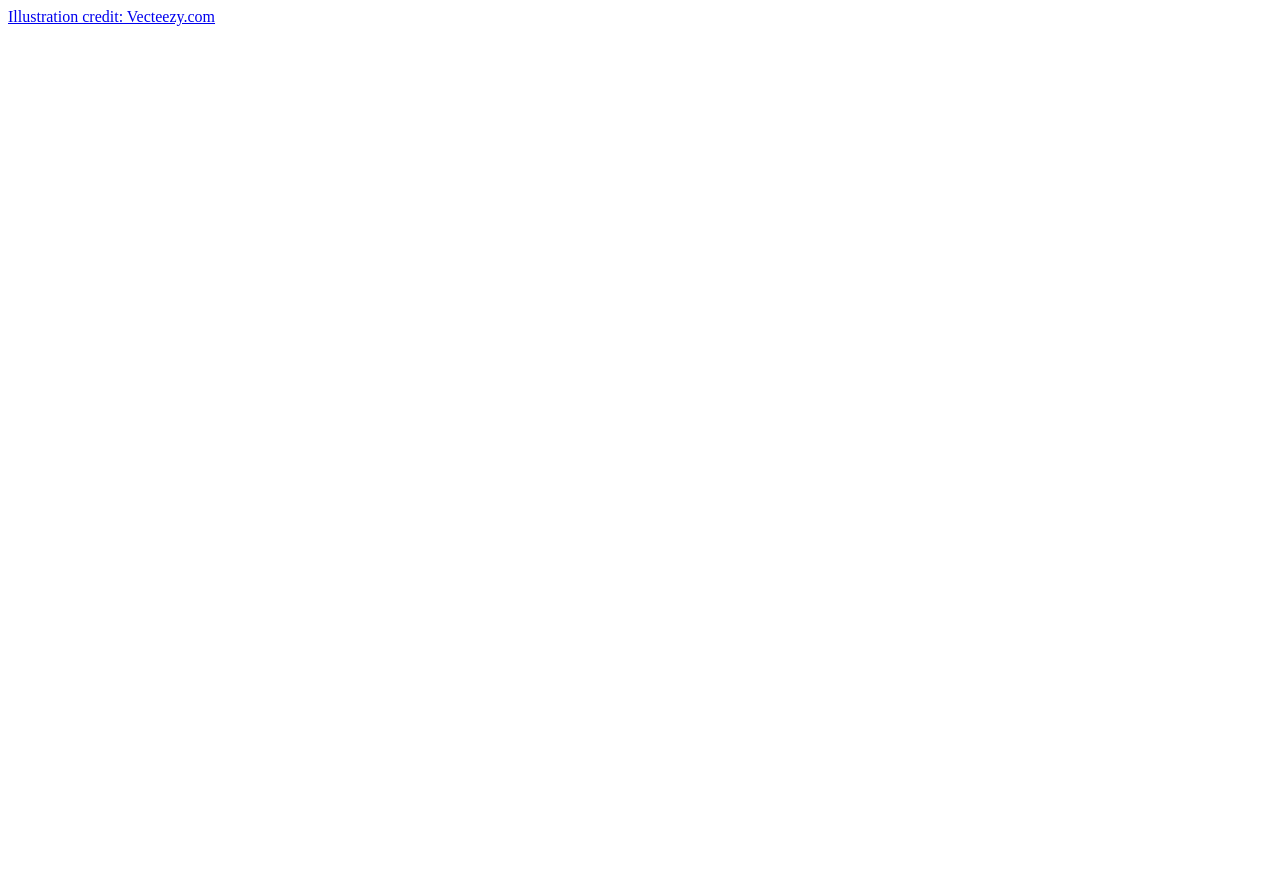
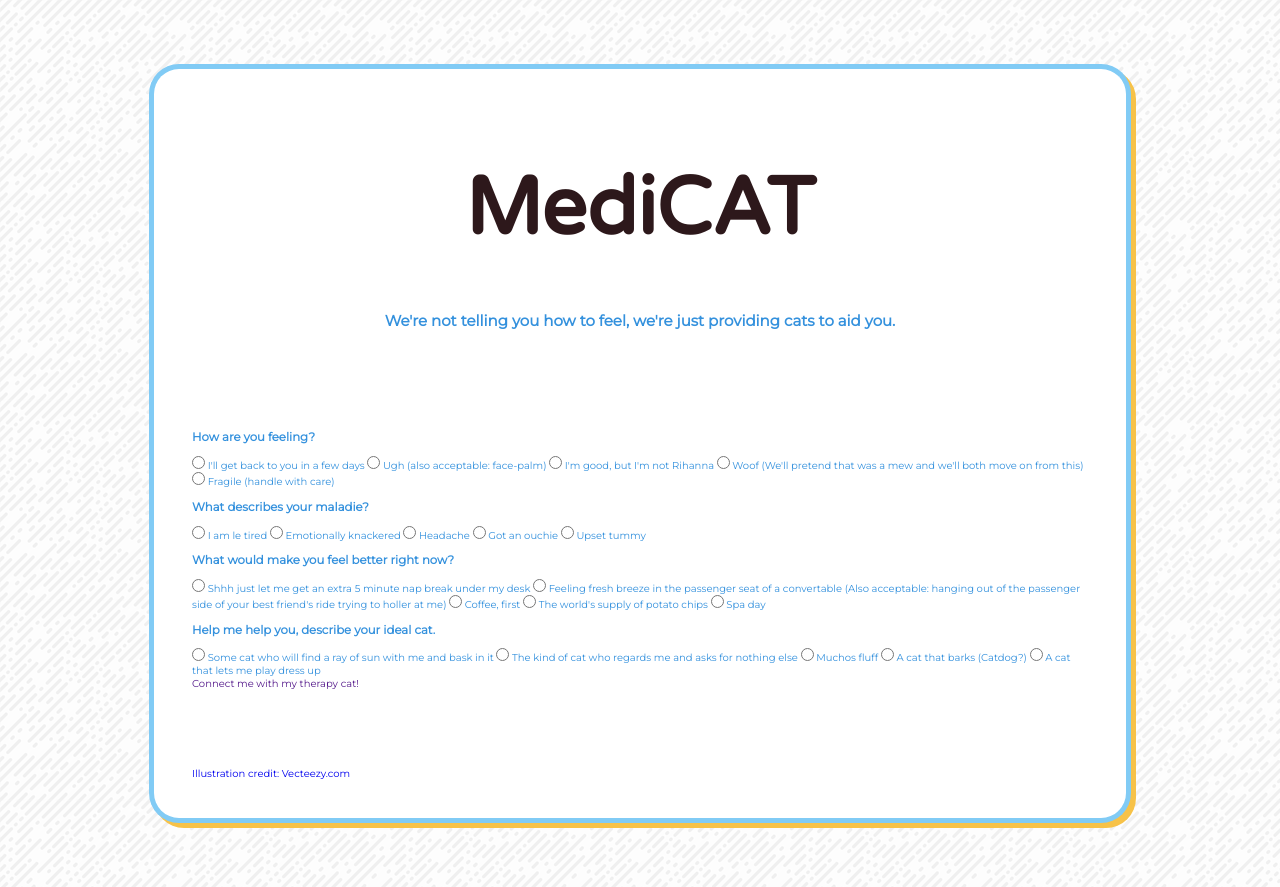
Before and after one commit to caropi/medicat, a plain HTML site: page index.html in a window 1280 px wide. Before the commit the page ends 800 px from the top, so only its background shows below. Drawn offline with nearby package versions, Linux system fonts and the light colour scheme.

Commit message:
Added more styling files, images, and filled most of the HTML

```diff
--- a/index.html
+++ b/index.html
@@ -4,9 +4,110 @@
     <meta charset="UTF-8">
     <meta name="viewport" content="width=device-width, initial-scale=1.0">
     <meta http-equiv="X-UA-Compatible" content="ie=edge">
-    <title>Medicat</title>
+    <title>MediCAT</title>
+    <link href="https://fonts.googleapis.com/css?family=Montserrat|Varela+Round" rel="stylesheet">
+    <link rel="stylesheet" href="https://use.fontawesome.com/releases/v5.0.10/css/all.css" integrity="sha384-+d0P83n9kaQMCwj8F4RJB66tzIwOKmrdb46+porD/OvrJ+37WqIM7UoBtwHO6Nlg"
+        crossorigin="anonymous">
+    <link rel="stylesheet" href="styles/styles.css">
 </head>
 <body>
-    <a rel="nofollow" target="_blank" href="https://www.vecteezy.com">Illustration credit: Vecteezy.com</a>
+    <header class="wrapper">
+        <h1>MediCAT</h1>
+        <div class="divider"></div>
+        <h2>We're not telling you how to feel, we're just providing cats to aid you.</h2>
+    </header>
+    <main class="wrapper">
+        <form action="">
+
+            <div class="question1">
+                <h3>How are you feeling?</h3>
+
+                <input type="radio" id="" name="question1" value="">
+                <label for="question1">I'll get back to you in a few days</label>
+
+                <input type="radio" id="" name="question1" value="">
+                <label for="question1">Ugh (also acceptable: face-palm)</label>
+
+                <input type="radio" id="" name="question1" value="">
+                <label for="question1">I'm good, but I'm not Rihanna</label>
+
+                <input type="radio" id="" name="question1" value="">
+                <label for="question1">Woof (We'll pretend that was a mew and we'll both move on from this)</label>
+
+                <input type="radio" id="" name="question1" value="">
+                <label for="question1">Fragile (handle with care)</label>
+            </div>
+
+            <div class="question2">
+                <h3>What describes your maladie?</h3>
+
+                <input type="radio" id="" name="question2" value="">
+                <label for="question2">I am le tired</label>
+
+                <input type="radio" id="" name="question2" value="">
+                <label for="question2">Emotionally knackered</label>
+
+                <input type="radio" id="" name="question2" value="">
+                <label for="question2">Headache</label>
+
+                <input type="radio" id="" name="question2" value="">
+                <label for="question2">Got an ouchie</label>
+
+                <input type="radio" id="" name="question2" value="">
+                <label for="question2">Upset tummy</label>
+
+            </div>
+
+            <div class="question3">
+                <h3>What would make you feel better right now?</h3>
+
+                <input type="radio" id="" name="question3" value="">
+                <label for="question3">Shhh just let me get an extra 5 minute nap break under my desk</label>
+
+                <input type="radio" id="" name="question3" value="">
+                <label for="question3">Feeling fresh breeze in the passenger seat of a convertable (Also acceptable: hanging out of the passenger side of your best friend's ride
+                trying to holler at me)</label>
+
+                <input type="radio" id="" name="question3" value="">
+                <label for="question3">Coffee, first</label>
+
+                <input type="radio" id="" name="question3" value="">
+                <label for="question3">The world's supply of potato chips</label>
+
+                <input type="radio" id="" name="question3" value="">
+                <label for="question3">Spa day</label>
+            </div>
+
+            <div class="question4">
+                <h3>Help me help you, describe your ideal cat.</h3>
+
+                <input type="radio" id="" name="question4" value="">
+                <label for="question4">Some cat who will find a ray of sun with me and bask in it</label>
+
+                <input type="radio" id="" name="question4" value="">
+                <label for="question4">The kind of cat who regards me and asks for nothing else</label>
+
+                <input type="radio" id="" name="question4" value="">
+                <label for="question4">Muchos fluff</label>
+
+                <input type="radio" id="" name="question4" value="">
+                <label for="question4">A cat that barks (Catdog?)</label>
+
+                <input type="radio" id="" name="question4" value="">
+                <label for="question4">A cat that lets me play dress up</label>
+
+            </div>
+            <div class="see-results">
+                <a class="btn-primary" href="">Connect me with my therapy cat!</a>
+            </div>
+
+        </form>
+
+
+    </main>
+    <footer class="wrapper">
+        <a class="small-credit" rel="nofollow" target="_blank" href="https://www.vecteezy.com">Illustration credit: Vecteezy.com</a>
+    </footer>
+    <script src='https://code.jquery.com/jquery-3.2.1.min.js' integrity='sha256-hwg4gsxgFZhOsEEamdOYGBf13FyQuiTwlAQgxVSNgt4='crossorigin='anonymous'></script>
 </body>
 </html>
--- /dev/null
+++ b/styles/_typography.scss
@@ -0,0 +1,11 @@
+$hero: 'Varela Round', sans-serif;
+$mainText: 'Montserrat', sans-serif;
+
+body {
+    font-family: $mainText;
+}
+
+h1 {
+    font-family: $hero;
+    font-size: 8rem;
+}
--- /dev/null
+++ b/styles/_utils.scss
@@ -0,0 +1,8 @@
+$ronchi: #f7c248;
+$valencia: #da5257;
+$cardinal: #d4233e;
+$malibu: #81cbf5;
+$jungle-mist: #b7cbd0;
+$bleu-de-france: #3491dd;
+$eclipse: #2d181b;
+$dutch-white: #efdbbd;
--- /dev/null
+++ b/styles/styles.scss
@@ -0,0 +1,72 @@
+@import 'setup';
+@import 'typography';
+@import 'utils';
+
+// $ronchi: #f7c248;
+// $valencia: #da5257;
+// $cardinal: #d4233e;
+// $malibu: #81cbf5;
+// $jungle-mist: #b7cbd0;
+// $bleu-de-france: #3491dd;
+// $eclipse: #2d181b;
+// $dutch-white: #efdbbd;
+// $hero: 'Varela Round', sans-serif;
+// $mainText: 'Montserrat', sans-serif;
+
+// GLOBAL STYLES
+html {
+    font-size: 62.5%;
+}
+
+body {
+    background: url('../assets/funky-lines.png');
+    color: $bleu-de-france;
+    a {
+        text-decoration: none;
+    }
+    h1 {
+        color: $eclipse;
+    }
+}
+.wrapper {
+    max-width: 70%;
+    margin-left: auto;
+    margin-right: auto;
+}
+header,
+main,
+footer {
+    background: white;
+    padding: 3%;
+    box-shadow: 5px 5px  $ronchi;
+}
+
+
+// HEADER STYLES
+header {
+    border-top-left-radius: 30px;
+    border-top-right-radius: 30px;
+    border-top: 5px solid $malibu;
+    border-left:5px solid $malibu;
+    border-right: 5px solid $malibu;
+    margin-top: 5%;
+    text-align: center;
+}
+
+// MAIN STYLES
+    main {
+        border-left:5px solid $malibu;
+        border-right: 5px solid $malibu;
+    }
+    //FORM STYLES
+
+// FOOTER STYLES
+
+footer {
+    border-bottom-left-radius: 30px;
+    border-bottom-right-radius: 30px;
+    border-left:5px solid $malibu;
+    border-right:5px solid $malibu;
+    border-bottom: 5px solid $malibu;
+    margin-bottom: 5%;
+}
```
Also changed, not shown: styles/_setup.scss (added, +1 -0 lines), Assets/funky-lines/readme.txt (deleted), assets/funky-lines.png (renamed from Assets/funky-lines/funky-lines.png), assets/hero-cat-icon.png (added), assets/hero-kit-icon.png (added), styles/styles.css (added), 4 other files.
